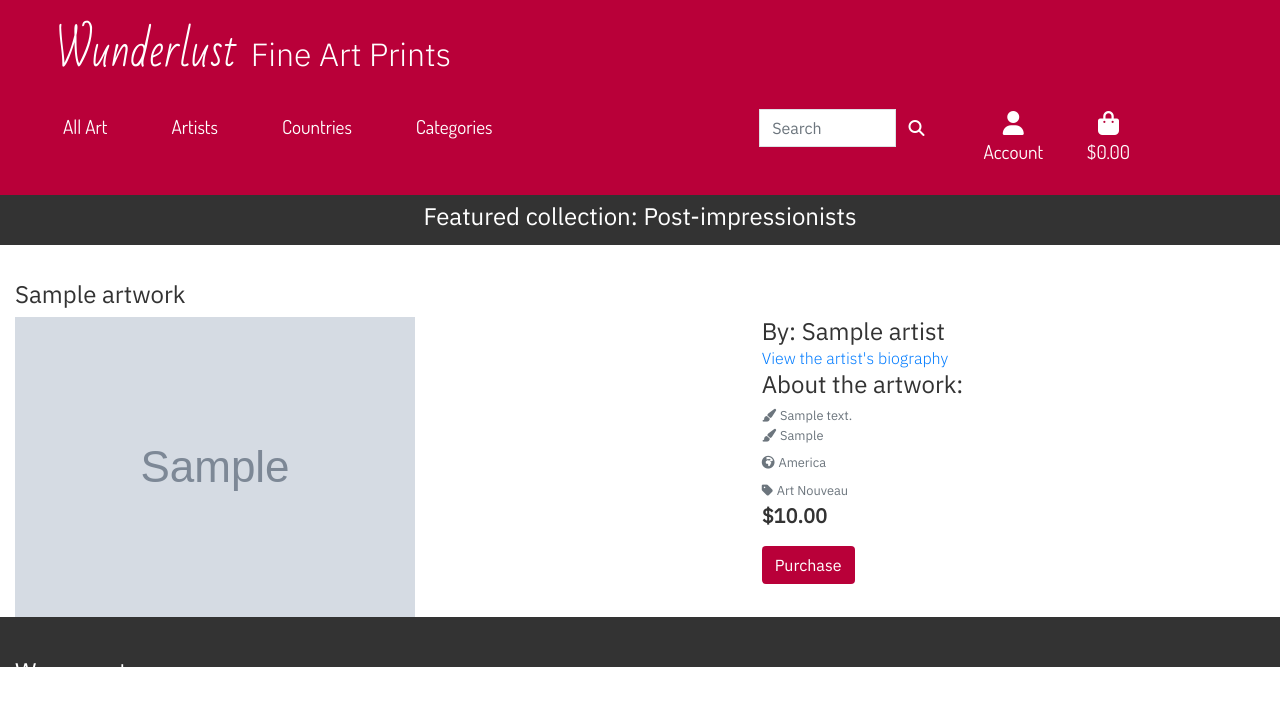
After one commit to Jade-ux/wunderlust_gallery, a Django app: page /artworks/1 in a window 1280 px wide. The commit adds this page. Shown: the top 706 px of the page. Run offline with Django 3.2, Linux system fonts and the light colour scheme; data comes from the database, SQL or seed files in the repository; tables that the repository leaves empty hold one stand-in row (values such as "Sample post"); grey boxes marked "Sample" are stand-in pictures; parts of the project's set-up code (start-up, migrations or seed data) failed here and were passed over; some libraries are stand-ins or nearby versions.

Commit message:
Added the artwork detail page.

```diff
--- /dev/null
+++ b/artworks/templates/artworks/artwork_detail.html
@@ -0,0 +1,49 @@
+{% extends "base.html" %}
+{% load static %}
+
+{% block page_header %}
+<div class="container header-container">
+    <div class="row">
+        <div class="col"></div>
+    </div>
+</div>
+
+{% endblock %}
+
+{% block content %}
+<div class="container-fluid">
+    <div class="row">
+        <div class="col-12">
+            <h4>{{ artwork.friendly_name }}</h4>
+        </div>
+    </div>
+    <div class="row mb-20">
+        <div class="col-md-7 col-12">
+            <a href="{{ artwork.image.url }}" target="_blank">
+            <img class="img-fluid" src="{{ artwork.image.url }}" alt="{{ artwork.friendly_name }}">
+            </a>
+        </div>
+        <div class="col-md-5 col-12">
+            <h4 class="mb-0">By: {{ artwork.artist.friendly_name }}</h4>
+            <a href="">View the artist's biography</a>
+            <h4>About the artwork:</h4>
+            <p class="small text-muted mb-0"><i class="fas fa-paint-brush mr-1"></i>{{ artwork.description }}
+            </p>
+            <p class="small text-muted mb-0"><i class="fas fa-paint-brush mr-1"></i>{{ artwork.original_medium }}
+            </p>
+            <p class="mt-1 mb-0">
+                <a class="small text-muted" href="{% url 'artworks' %}?country={{ artwork.country.name }}">
+                    <i class="fas fa-globe-africa mr-1"></i>{{ artwork.country.name }}
+                </a>
+            </p>
+            <p class="mt-1 mb-0">
+                <a class="small text-muted" href="{% url 'artworks' %}?category={{ artwork.category.name }}">
+                    <i class="fas fa-tag mr-1"></i>{{ artwork.category.friendly_name }}
+                </a>
+            </p>
+            <p class="lead mb-0 text-left font-weight-bold">${{ artwork.price }}</p>
+            <button type="button" class="btn btn-purchase">Purchase</button>
+        </div>
+    </div>
+</div>
+{% endblock %}
--- a/artworks/urls.py
+++ b/artworks/urls.py
@@ -3,4 +3,5 @@ from . import views
 
 urlpatterns = [
     path('', views.all_artworks, name='artworks'),
+    path('<artwork_id>', views.artwork_detail, name='artwork_detail'),
 ]
--- a/artworks/views.py
+++ b/artworks/views.py
@@ -1,4 +1,4 @@
-from django.shortcuts import render
+from django.shortcuts import render, get_object_or_404
 from .models import Artwork
 
 # Create your views here.
@@ -13,3 +13,15 @@ def all_artworks(request):
     }
 
     return render(request, 'artworks/artworks.html', context)
+
+
+def artwork_detail(request, artwork_id):
+    """ A view to show artwork details on a new page """
+
+    artwork = get_object_or_404(Artwork, pk=artwork_id)
+
+    context = {
+        'artwork': artwork,
+    }
+
+    return render(request, 'artworks/artwork_detail.html', context)
--- a/templates/includes/main-nav.html
+++ b/templates/includes/main-nav.html
@@ -1,14 +1,14 @@
 <div class="collapse navbar-collapse navbar-dark col-12 order-1" id="main-nav">
     <ul class="navbar-nav">
         <li class="nav-item dropdown">
-            <a class="nav-link mr-5" href="#" id="all-art-link" data-toggle="dropdown" aria-haspopup="true" aria-expanded="false">
+            <a class="nav-link mr-5" href="" id="all-art-link" data-toggle="dropdown" aria-haspopup="true" aria-expanded="false">
                 All Art
             </a>
             <div class="dropdown-menu border-0" aria-labelledby="all-art-link">
-                <a href="" class="dropdown-item">By category</a>
-                <a href="" class="dropdown-item ">By artist</a>
-                <a href="" class="dropdown-item ">By price</a>
-                <a href="" class="dropdown-item">By latest added</a>
+                <a href="{% url 'artworks' %}" class="dropdown-item">All art</a>
+                <a href="{% url 'artworks' %}?sort=price&direction=asc" class="dropdown-item ">By price</a>
+                <a href="{% url 'artworks' %}?sort=category&direction=asc" class="dropdown-item">By category</a>
+                <a href="{% url 'artworks' %}?sort=artist&direction=asc" class="dropdown-item ">By artist</a>
             </div>
         </li>
 
@@ -17,10 +17,13 @@
                 Artists
             </a>
             <div class="dropdown-menu border-0" aria-labelledby="artist-link">
-                <a href="" class="dropdown-item">Giotto di Bondone</a>
-                <a href="" class="dropdown-item">Sandro Botticelli</a>
-                <a href="" class="dropdown-item">Caravaggio</a>
-                <a href="" class="dropdown-item">Leonardo da Vinci</a>
+                <a href="{% url 'artworks' %}?artist=andy_warhol" class="dropdown-item">Andy Warhol</a>
+                <a href="{% url 'artworks' %}?artist=caravaggio" class="dropdown-item">Caravaggio</a>
+                <a href="{% url 'artworks' %}?artist=gustav_klimt" class="dropdown-item">Gustav Klimt</a>
+                <a href="{% url 'artworks' %}?artist=leonardo_da_vinci" class="dropdown-item">Leonardo da Vinci</a>
+                <a href="{% url 'artworks' %}?artist=paul_cezanne" class="dropdown-item">Paul Cezanne</a>
+                <a href="{% url 'artworks' %}?artist=wassily_kandinsky" class="dropdown-item">Wassily Kandinsky</a>
+                <a href="{% url 'artworks' %}?artist=vincent_van_gogh" class="dropdown-item">Vincent van Gogh</a>
             </div>
         </li>
 
@@ -29,9 +32,12 @@
                 Countries
             </a>
             <div class="dropdown-menu border-0" aria-labelledby="country-link">
-                <a href="" class="dropdown-item">Austria</a>
-                <a href="" class="dropdown-item">Italy</a>
-                <a href="" class="dropdown-item">France</a>
+                <a href="{% url 'artworks' %}?country=America" class="dropdown-item">America</a>
+                <a href="{% url 'artworks' %}?country=Austria" class="dropdown-item">Austria</a>
+                <a href="{% url 'artworks' %}?country=Netherlands" class="dropdown-item">Netherlands</a>
+                <a href="{% url 'artworks' %}?country=France" class="dropdown-item">France</a>
+                <a href="{% url 'artworks' %}?country=Italy" class="dropdown-item">Italy</a>
+                <a href="{% url 'artworks' %}?country=Russia" class="dropdown-item">Russia</a>
             </div>
         </li>
 
@@ -40,10 +46,12 @@
                 Categories
             </a>
             <div class="dropdown-menu border-0" aria-labelledby="categories-link">
-                <a href="" class="dropdown-item">Expressionism</a>
-                <a href="" class="dropdown-item">Cubism</a>
-                <a href="" class="dropdown-item">Impressionism</a>
-                <a href="" class="dropdown-item">Post-impressionism</a>
+                <a href="{% url 'artworks' %}?category=art_nouveau" class="dropdown-item">Art Nouveau</a>
+                <a href="{% url 'artworks' %}?category=baroque" class="dropdown-item">Baroque</a>
+                <a href="{% url 'artworks' %}?category=expressionism" class="dropdown-item">Expressionism</a>
+                <a href="{% url 'artworks' %}?category=high_renaissance" class="dropdown-item">High Renaissance</a>
+                <a href="{% url 'artworks' %}?category=pop_art" class="dropdown-item">Pop Art</a>
+                <a href="{% url 'artworks' %}?category=post_impressionism" class="dropdown-item">Post-Impressionism</a>
             </div>
         </li>
     </ul>
```
Also changed, not shown: artworks/templates/artworks/artworks.html (+1 -7 lines).
